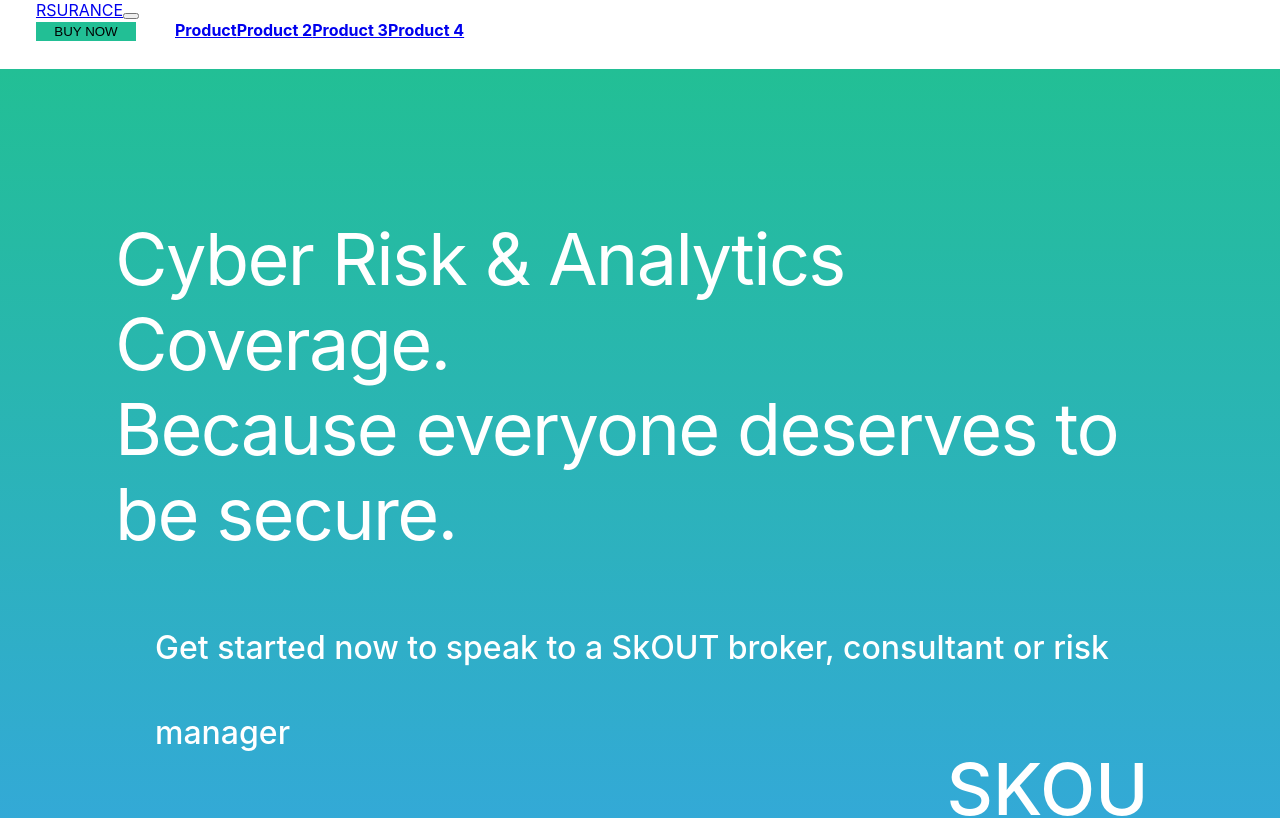
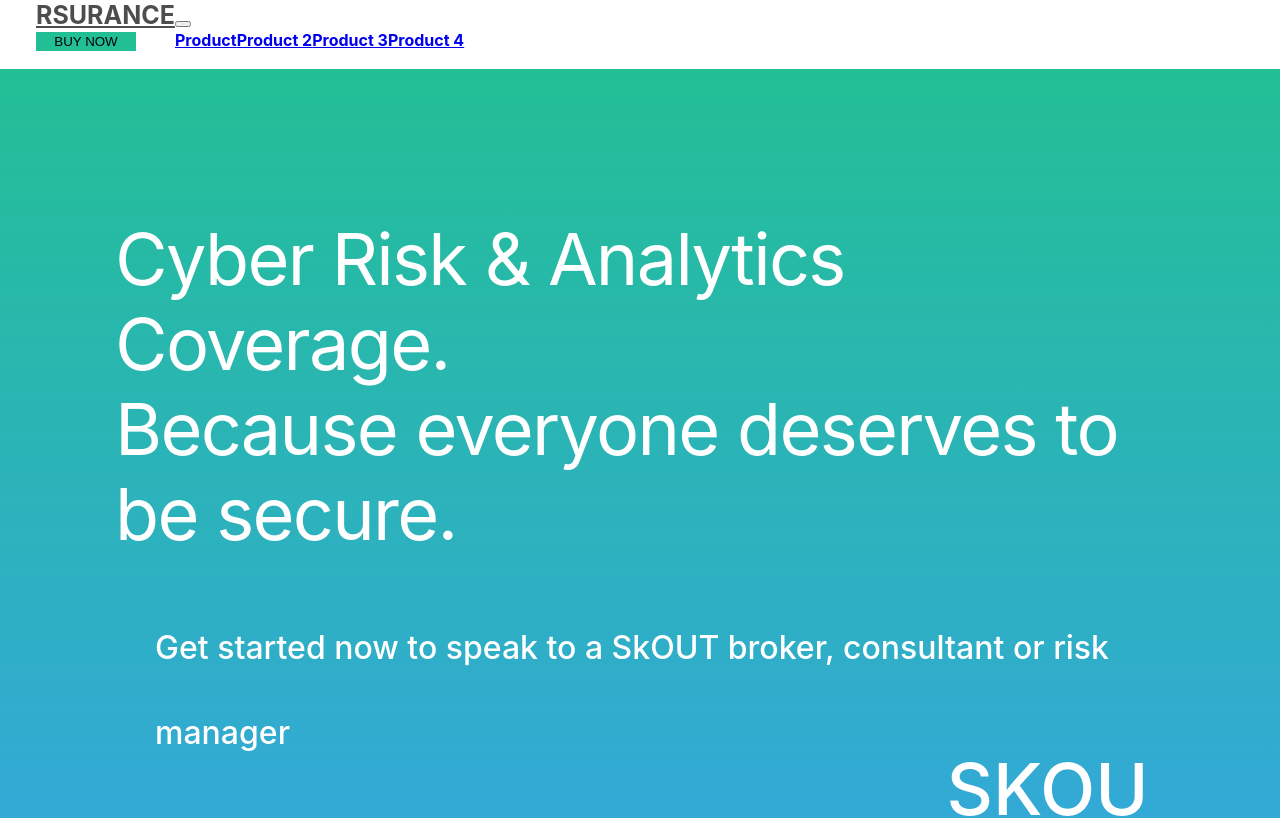
Before and after one commit to wjoverink/riskweb, a React (Create React App) app: page / in a window 1280 px wide. Shown: the top 818 px of the page. Built offline with nearby package versions, Linux system fonts and the light colour scheme; the HTML template or start-up script is replaced by a standard one.

Commit message:
changed css for brand text

```diff
--- a/src/components/Footer/Footer.js
+++ b/src/components/Footer/Footer.js
@@ -15,7 +15,9 @@
       <footer className={css(styles.footer)}>
         <div className={css(styles.wrapper)}>
           <Navbar expand="lg">
-            <Navbar.Brand href="#home">RSURANCE</Navbar.Brand>
+            <Navbar.Brand className="logoText" href="#home">
+              RSURANCE
+            </Navbar.Brand>
             <Nav className="flex-column mr-auto">
               <Nav.Item className={css(styles.header)}>Company</Nav.Item>
               <Nav.Item>
--- a/src/components/MainCarousel/MainCarousel.js
+++ b/src/components/MainCarousel/MainCarousel.js
@@ -88,6 +88,7 @@
   carousel: {
     height: 564,
     paddingTop: 73,
+    marginBottom: 65,
     ":nth-child(1n) .carousel-item": {
       margin: "0 auto",
       maxWidth: 1050,
--- a/src/components/Menu/Menu.js
+++ b/src/components/Menu/Menu.js
@@ -14,7 +14,7 @@
   render() {
     return (
       <Navbar className={css(styles.Menu)} bg="light" expand="lg">
-        <Navbar.Brand className="mr-auto" href="#home">
+        <Navbar.Brand className="mr-auto logoText" href="#home">
           RSURANCE
         </Navbar.Brand>
         <Navbar.Toggle aria-controls="basic-navbar-nav" />
--- a/src/index.css
+++ b/src/index.css
@@ -59,6 +59,16 @@
   letter-spacing: normal;
 }
 
+.logoText {
+  font-size: 25px;
+  font-weight: bold;
+  font-style: normal;
+  font-stretch: normal;
+  line-height: normal;
+  letter-spacing: normal;
+  color: #4d4d4d;
+}
+
 /* button */
 
 button {
```
